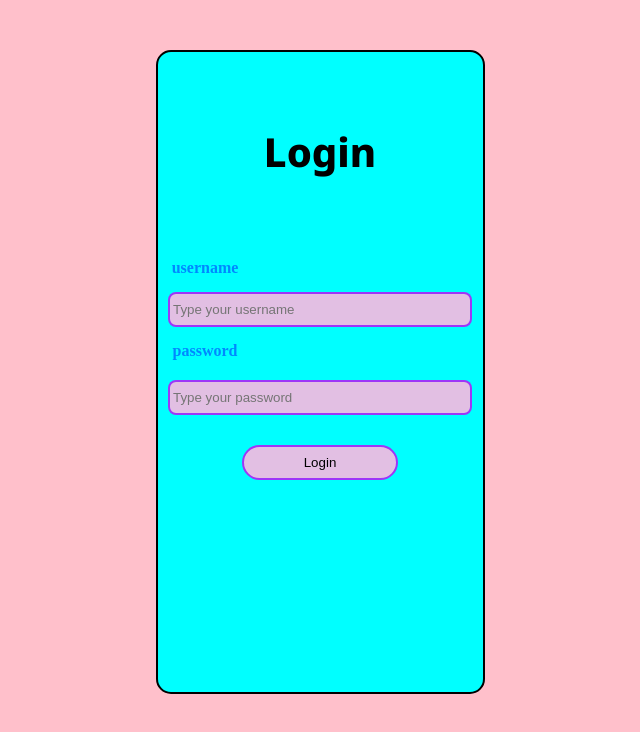
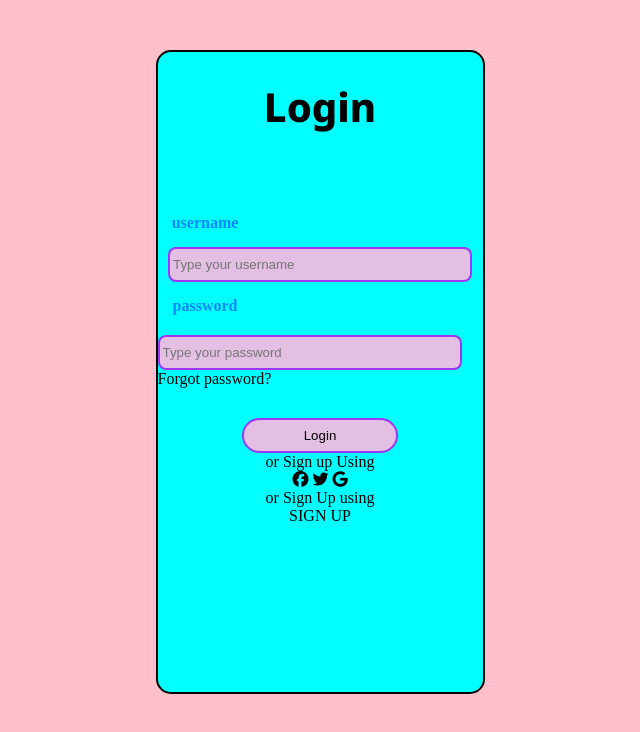
Before and after one commit to Aqdas-Ashraf/Login-page, a plain HTML site: page index.html in a window 1280 px wide. Shown: the whole page, without its empty margins (320-960 px from the left). Drawn offline with Linux system fonts and the light colour scheme.

Commit message:
index.html

```diff
--- a/index.html
+++ b/index.html
@@ -8,6 +8,7 @@
     <link rel="preconnect" href="https://fonts.gstatic.com" crossorigin>
     <link href="https://fonts.googleapis.com/css2?family=Noto+Sans:ital,wght@0,100..900;1,100..900&display=swap"
         rel="stylesheet">
+        <link rel="stylesheet" href="https://cdnjs.cloudflare.com/ajax/libs/font-awesome/6.5.2/css/all.min.css" integrity="sha512-SnH5WK+bZxgPHs44uWIX+LLJAJ9/2PkPKZ5QiAj6Ta86w+fsb2TkcmfRyVX3pBnMFcV7oQPJkl9QevSCWr3W6A==" crossorigin="anonymous" referrerpolicy="no-referrer" />
     <title>sign in layout</title>
     <link rel="stylesheet" href="style.css">
 </head>
@@ -21,14 +22,24 @@
                     <span class="username"> username</span>
                     <div class="usename-input">
                         <label for="email"></label>
-                        <input type="email" id="email" placeholder="Type your username">
+                        <input class="type-email" type="email" id="email" placeholder="Type your username">
                     </div>
                     <span class="password">password</span>
                     <div class="password-input">
                         <label for="password"></label>
-                        <input type="password" id="password" placeholder="Type your password">
+                        <input class="type-pass" type="password" id="password" placeholder="Type your password">
+                        <span class="forgot">Forgot password?</span>
                     </div>
                     <button>Login</button>
+                    <span class="Sign-up">or Sign up Using</span>
+                    <div class="icons">
+                        <i class="fa-brands fa-facebook"></i>
+                        <i class="fa-brands fa-twitter"></i>
+                        <i class="fa-brands fa-google"></i>
+                    </div>
+
+                    <span class="using">or Sign Up using</span>
+                    <span class="last-sign">SIGN UP</span>
                 </div>
             </div>
 
```
